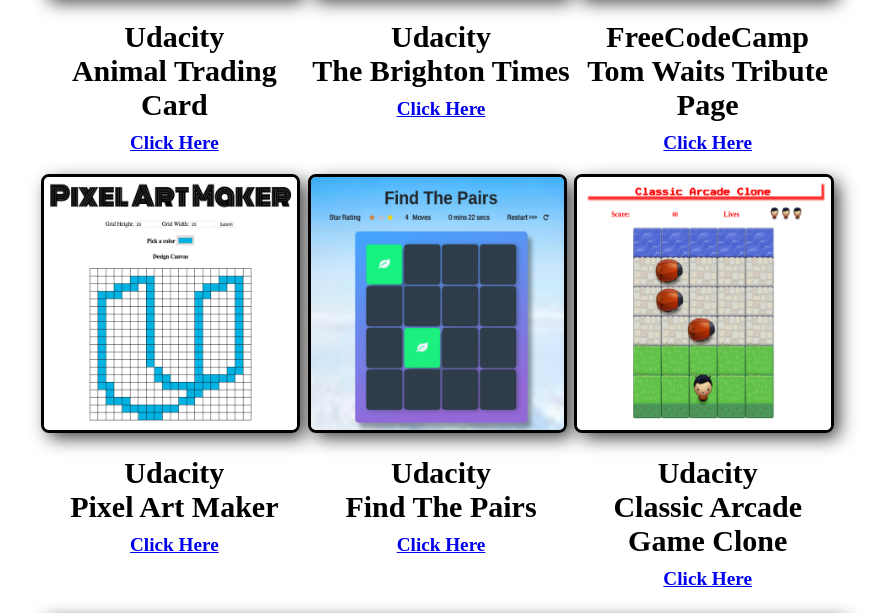
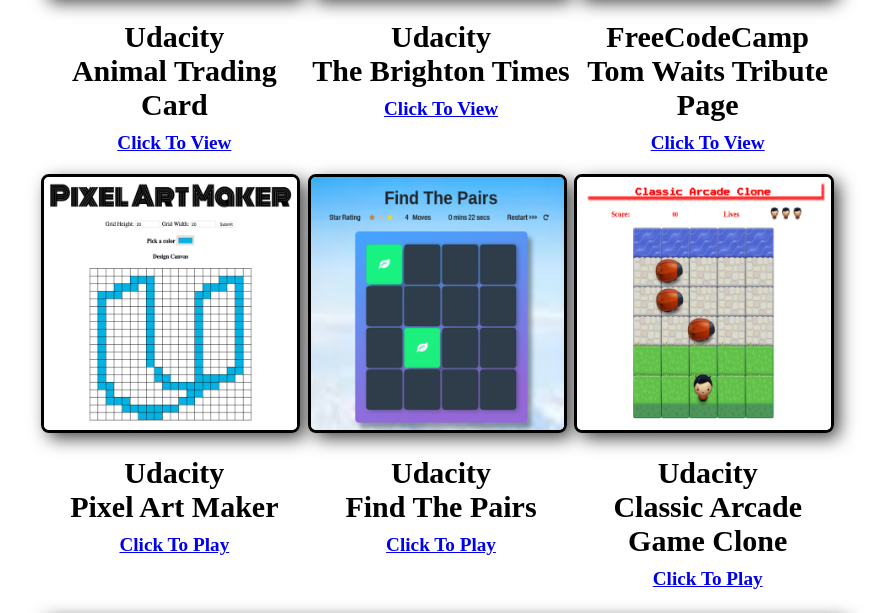
Before and after one commit to ADevelops/ADevelops-Portfolio, a plain HTML site: page index.html in a window 1280 px wide. Shown: the part 862-1475 px from the top of the page, without its empty margins (199-1092 px from the left). Drawn offline with Linux system fonts and the light colour scheme.

Commit message:
Renamed Click Here links

```diff
--- a/index.html
+++ b/index.html
@@ -38,7 +38,7 @@
         <img class="project" src="img/card.png" alt="Animal trading card">
         <h3 class="project-title">Udacity<br>Animal Trading Card</h3>
         <a class="project-link" href="https://codepen.io/SAnders781/pen/rYWqpV" target="_blank" title="Animal Trading Card">
-          <h3 class="project-link">Click Here</h3>
+          <h3 class="project-link">Click To View</h3>
         </a>
       </div>
       <!--Project2-->
@@ -46,7 +46,7 @@
         <img class="project" src="img/bt.png" alt="The Brighton Times">
         <h3 class="project-title">Udacity<br>The Brighton Times</h3>
         <a class="project-link" href="img/resized-bt.png" target="_blank" title="The Brighton Times">
-          <h3 class="project-link">Click Here</h3>
+          <h3 class="project-link">Click To View</h3>
         </a>
       </div>
       <!--Project3-->
@@ -54,7 +54,7 @@
         <img class="project" src="img/tw.png" alt="Tom Waits tribute page">
         <h3 class="project-title">FreeCodeCamp<br>Tom Waits Tribute Page</h3>
         <a class="project-link" href="https://codepen.io/SAnders781/pen/dVBvbG" target="_blank" title="CodePen">
-          <h3 class="project-link">Click Here</h3>
+          <h3 class="project-link">Click To View</h3>
         </a>
       </div>
     </section>
@@ -64,7 +64,7 @@
         <img class="project" src="img/pixel.png" alt=""Pixel Art Maker Project>
         <h3 class="project-title">Udacity<br>Pixel Art Maker</h3>
         <a class="project-link" href="https://adevelops.github.io/fend-project-pixel-art-maker/" target="_blank" title="Pixel Art Maker">
-          <h3 class="project-link">Click Here</h3>
+          <h3 class="project-link">Click To Play</h3>
         </a>
       </div>
       <!--Project5-->
@@ -72,7 +72,7 @@
         <img class="project" src="img/pairs.png" alt="Find the pairs memory game">
         <h3 class="project-title">Udacity<br>Find The Pairs</h3>
         <a class="project-link" href="https://adevelops.github.io/fend-project-memory-game/" target="_blank" title="Find The Pairs">
-          <h3 class="project-link">Click Here</h3>
+          <h3 class="project-link">Click To Play</h3>
         </a>
       </div>
       <!--Project6-->
@@ -80,7 +80,7 @@
         <img class="project" src="img/arcade.png" alt="">
         <h3 class="project-title">Udacity<br>Classic Arcade Game Clone</h3>
         <a class="project-link" href="https://adevelops.github.io/fend-project-arcade-game/" target="_blank" title="Classic Arcade Game Clone">
-          <h3 class="project-link">Click Here</h3>
+          <h3 class="project-link">Click To Play</h3>
         </a>
       </div>
     </section>
```
